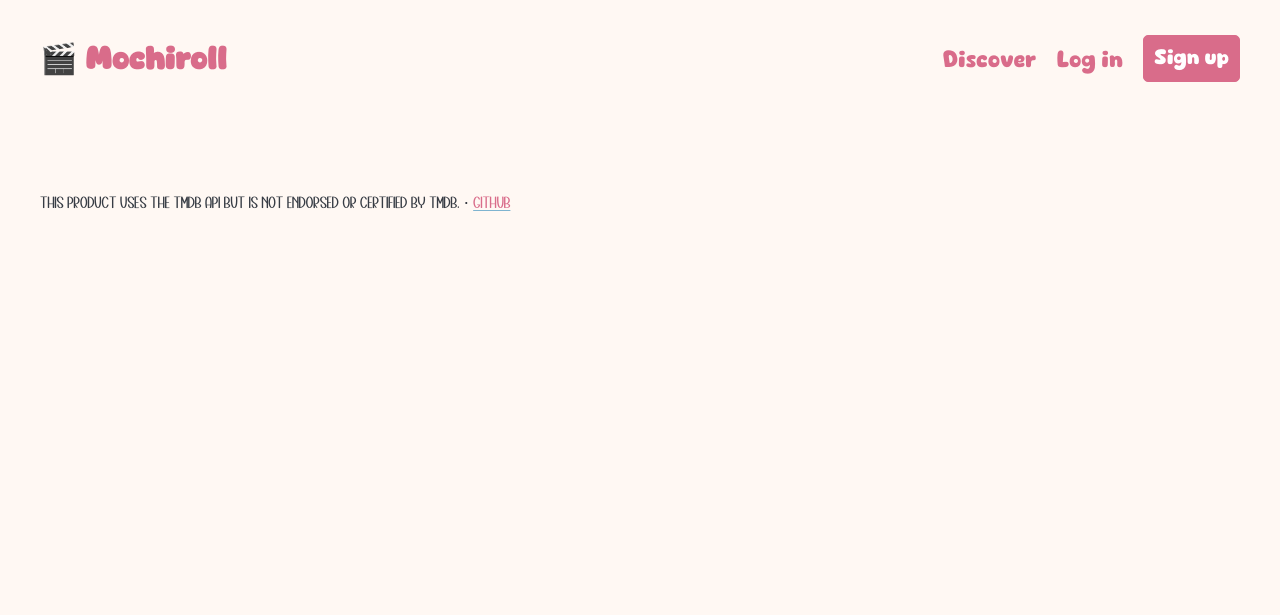
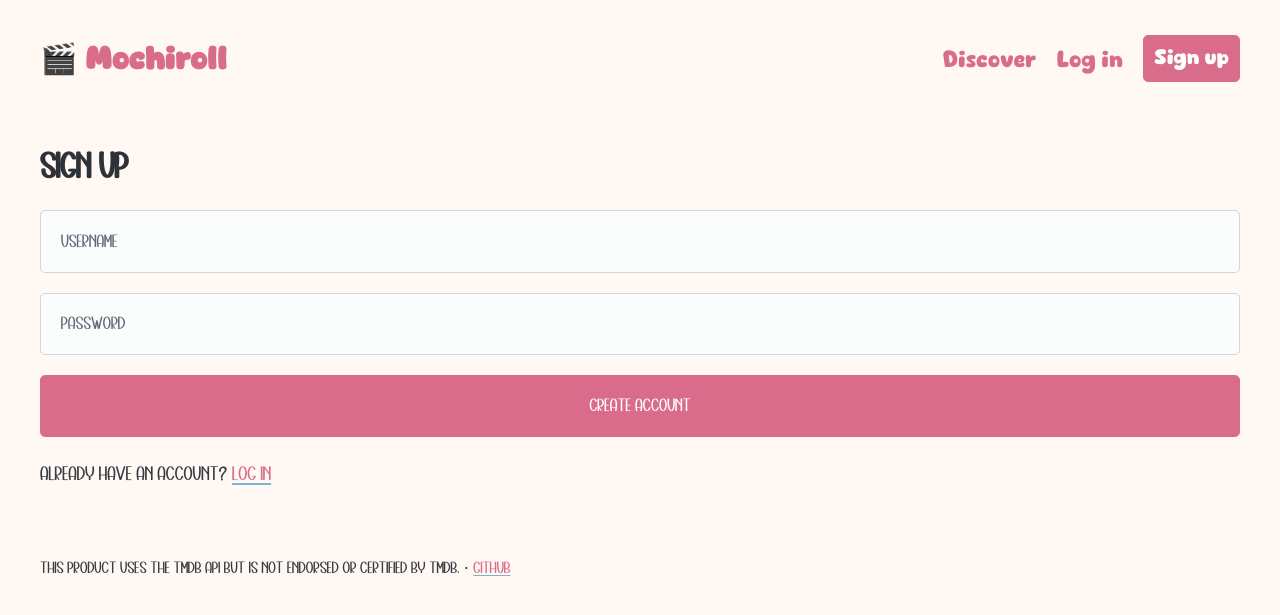
Before and after one commit to daniella-q-ling/movie-log, a Flask app: template templates/signup.html in a window 1280 px wide. Shown: the top 615 px of the page. Run offline with Flask 3, Linux system fonts and the light colour scheme; the template is opened without the code that fills it, so the values that code supplies are empty; parts of the project's set-up code (start-up, migrations or seed data) failed here and were passed over; some libraries are stand-ins or nearby versions.

Commit message:
Accounts: sign up, log in, log out

```diff
--- a/app.py
+++ b/app.py
@@ -120,11 +120,34 @@ def signup():
          Never store the plain password!
       4. Log them in: session["user_id"] = the new user's id.
       5. Redirect to the homepage.
+    """
+    if request.method == "POST":
+        # Step 1: read the form
+        username = request.form.get("username", "").strip()
+        password = request.form.get("password", "")
 
-    Hint: if request.method == "POST": ...
-    """
-    # TODO
-    pass
+        # Step 2: neither can be empty
+        if not username or not password:
+            flash("Please fill in both fields.")
+            return render_template("signup.html")
+
+        # Step 3: username must not be taken
+        if db.get_user_by_username(username):
+            flash("That username is taken.")
+            return render_template("signup.html")
+
+
+        # Step 4: create user with hashed password
+        user_id = db.create_user(username, generate_password_hash(password))
+
+        # Step 5: log them in
+        session["user_id"] = user_id
+        session["username"] = username
+        # Step 6: welcome and go home
+        flash("Welcome to Mochiroll!")
+        return redirect(url_for("index"))
+
+    return render_template("signup.html")
 
 
 @app.route("/login", methods=["GET", "POST"])
@@ -138,15 +161,34 @@ def login():
          (Use the same message for both, so people can't guess which usernames exist.)
       3. Otherwise set session["user_id"] and session["username"], then redirect home.
     """
-    # TODO
-    pass
+    if request.method == "POST":
+        # Step 1: read form
+        username = request.form.get("username", "").strip()
+        password = request.form.get("password", "")
+
+        # Step 2: look up user
+        user = db.get_user_by_username(username)
+
+        # Step 3: check password
+        if user is None or not check_password_hash(user["password_hash"], password):
+            flash("Wrong username or password.")
+            return render_template("login.html")
+
+        # Step 4: log in and redirect
+        session["user_id"] = user["user_id"]
+        session["username"] = user["username"]
+        flash("Welcome back!")
+        return redirect(url_for("index"))
+
+    return render_template("login.html")
 
 
 @app.route("/logout")
 def logout():
     """Clear the session (session.clear()) and redirect to the homepage."""
-    # TODO
-    pass
+    session.clear()
+    flash("Logged out.")
+    return redirect(url_for("index"))
 
 
 # =============================================================================
--- a/templates/signup.html
+++ b/templates/signup.html
@@ -3,14 +3,12 @@
 {% block title %}Sign up{% endblock %}
 
 {% block content %}
-<!--
-  PART 17: Sign-up form
+<h1>Sign up</h1>
+<form method="post">
+  <input type="text" name="username" placeholder="Username" required>
+  <input type="password" name="password" placeholder="Password" required>
+  <button type="submit">Create account</button>
+</form>
 
-  TODO:
-    A form with method="post" (no action needed, since it posts back to the same URL) containing:
-      - a text input named "username" (add the `required` attribute)
-      - an input type="password" named "password" (required)
-      - a submit button
-    Plus a link: "Already have an account? Log in"
--->
+<p>Already have an account? <a href="{{url_for('login') }}">Log in</a></p>
 {% endblock %}
```
